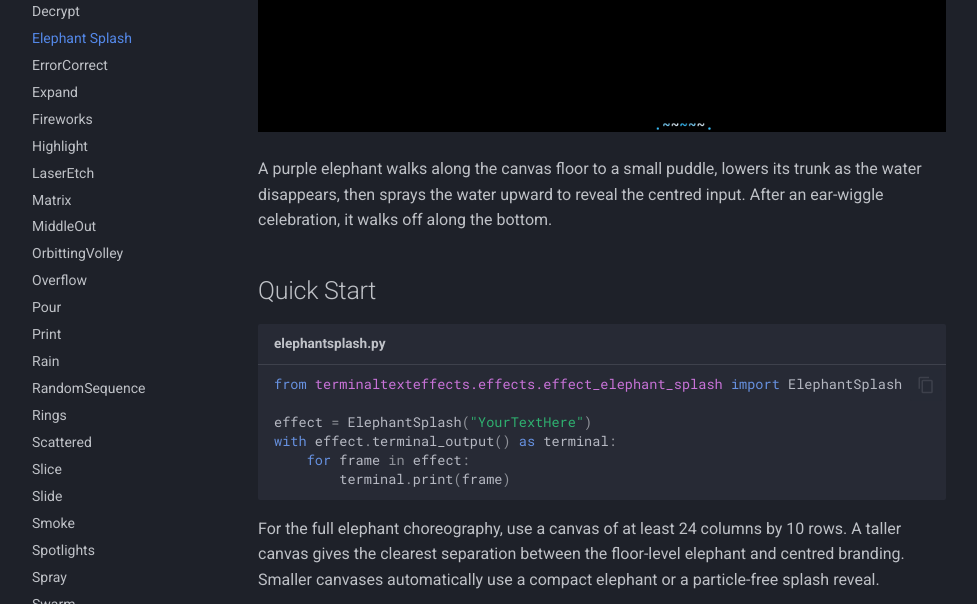
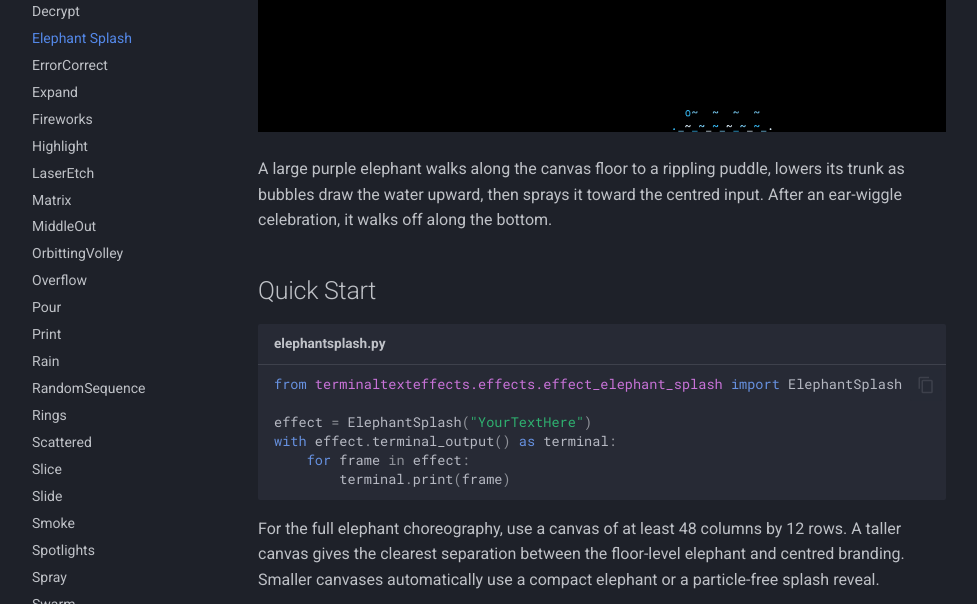
Before and after one commit to ChrisBuilds/terminaltexteffects, an MkDocs documentation site: the page built from docs/effects/elephantsplash.md, in a window 1280 px wide and 1237 px high, cut to the strip 460-1064 px from the top of the window. Shown: the whole strip, without its empty margins (38-1015 px from the left). Built offline with MkDocs 1.6.1 and Material for MkDocs 9.7.7, drawn with Linux system fonts in a browser that asks for light colours; comment, search, counter and statistics services are not loaded.

Commit message:
Refresh the elephant silhouette demo

````diff
--- a/docs/effects/elephantsplash.md
+++ b/docs/effects/elephantsplash.md
@@ -2,8 +2,8 @@
 
 ![Demo](../img/effects_demos/elephantsplash_demo.gif)
 
-A purple elephant walks along the canvas floor to a small puddle, lowers its trunk as the water disappears, then
-sprays the water upward to reveal the centred input. After an ear-wiggle celebration, it walks off along the bottom.
+A large purple elephant walks along the canvas floor to a rippling puddle, lowers its trunk as bubbles draw the water
+upward, then sprays it toward the centred input. After an ear-wiggle celebration, it walks off along the bottom.
 
 ## Quick Start
 
@@ -16,7 +16,7 @@ with effect.terminal_output() as terminal:
         terminal.print(frame)
 ```
 
-For the full elephant choreography, use a canvas of at least 24 columns by 10 rows. A taller canvas gives the clearest
+For the full elephant choreography, use a canvas of at least 48 columns by 12 rows. A taller canvas gives the clearest
 separation between the floor-level elephant and centred branding. Smaller canvases automatically use a compact
 elephant or a particle-free splash reveal.
 
````
Also changed, not shown: CHANGELOG.md (+3 -3 lines), docs/showroom.md (+2 -2 lines), docs/img/effects_demos/elephantsplash_demo.gif.
